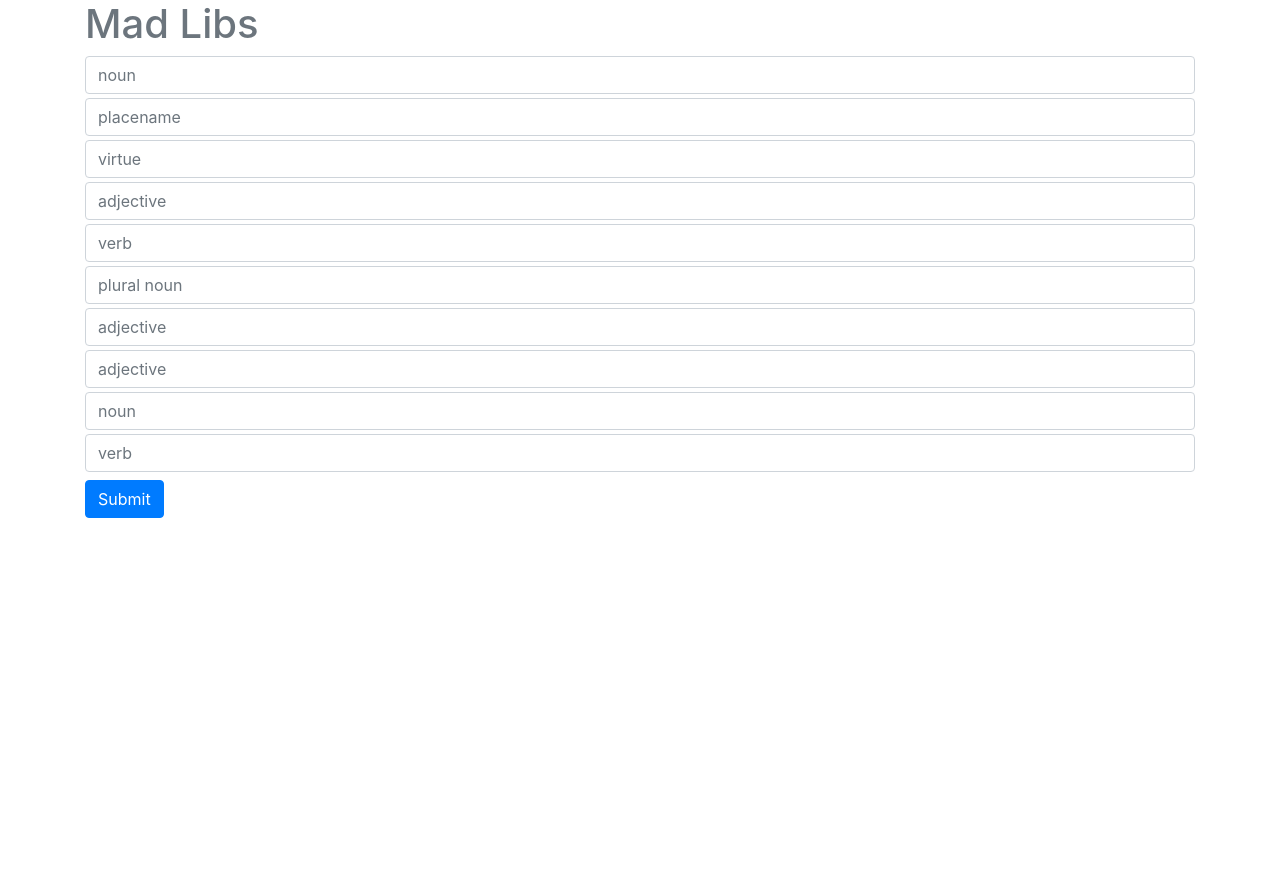
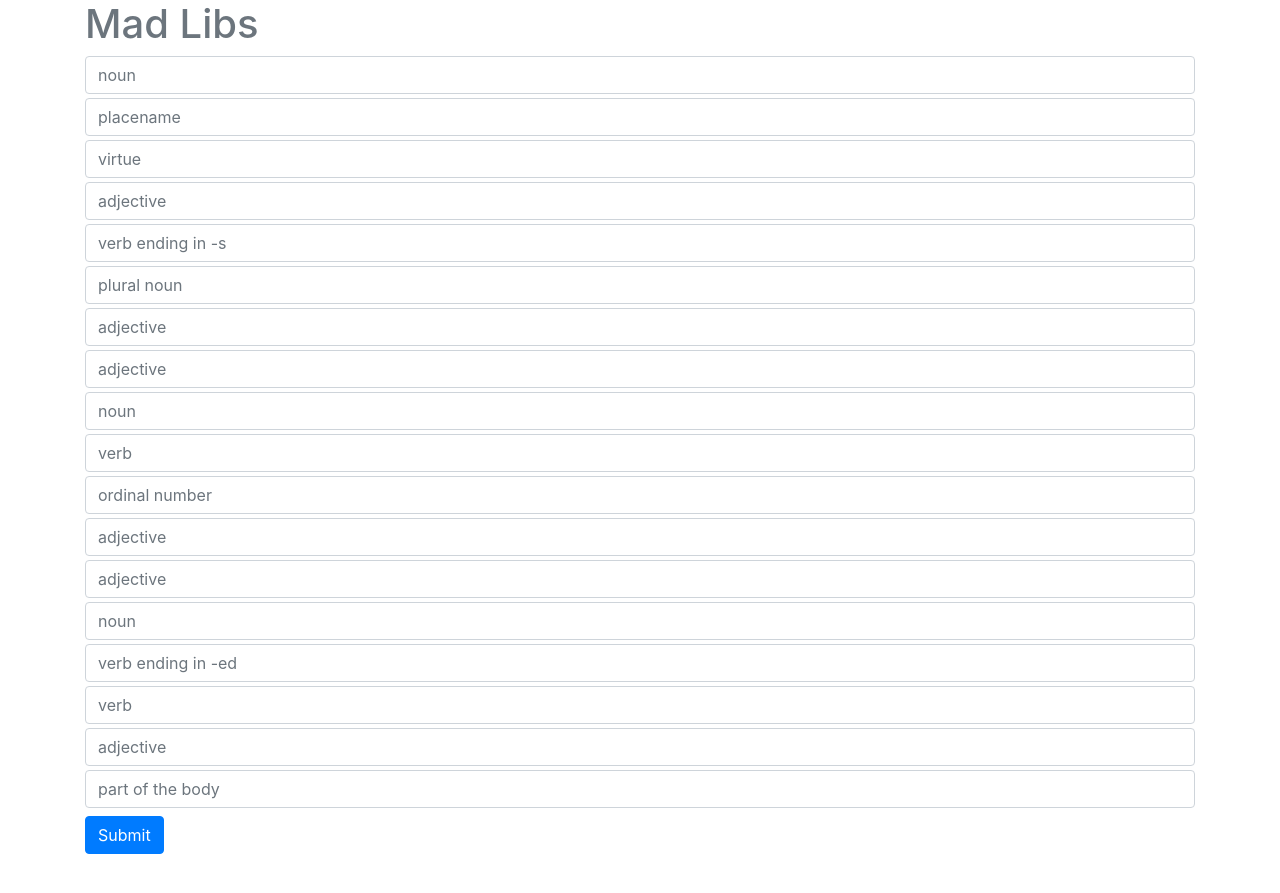
Before and after one commit to kenirwin/mad-libs, a Jekyll site: the page built from elise-birthday.html, in a window 1280 px wide. Shown: the top 893 px of the page. Built offline with Jekyll 4.4.1, drawn with Linux system fonts in a browser that asks for light colours.

Commit message:
elise birthday v2

```diff
--- a/elise-birthday.html
+++ b/elise-birthday.html
@@ -5,12 +5,10 @@ permalink: /elise-birthday
 ---
 Meet Elise, the <span class="input" data-placeholder="NOUN"></span> of <span class="input" data-placeholder="PLACENAME"></span>, Defender of <span class="input" data-placeholder="VIRTUE"></span>.
 
-Alongside her trusty sidekick, Sir <span class="input" data-placeholder="ADJECTIVE"></span> Bones, she <span class="input" data-placeholder="VERB"></span> the patriarchy, organizes crafternoons, and uprooting invasive <span class="input" data-placeholder="PLURAL NOUN"></span>, all while maintaining a(n) <span class="input" data-placeholder="ADJECTIVE"></span> sense of style.
+Alongside her trusty sidekick, Sir <span class="input" data-placeholder="ADJECTIVE"></span> Bones, she <span class="input" data-placeholder="VERB ENDING IN -S"></span> the patriarchy, organizes crafternoons, and uproots invasive <span class="input" data-placeholder="PLURAL NOUN"></span>, all while maintaining a(n) <span class="input" data-placeholder="ADJECTIVE"></span> sense of style.
 
-Who is this person? Is she myth? Is she legend? Nope. Just you not-so-average <span class="input" data-placeholder="ADJECTIVE"></span> psychologist. Armed with a DSM-V in hand and a <span class="input" data-placeholder="NOUN"></span> in the other, Elise <span class="input" data-placeholder="VERB"></span>
+Who is this person? Is she myth? Is she legend? Nope. Just you not-so-average <span class="input" data-placeholder="ADJECTIVE"></span> psychologist. Armed with a DSM-V in hand and a <span class="input" data-placeholder="NOUN"></span> in the other, Elise <span class="input" data-placeholder="VERB"></span>...
 
-Why, just yesterday, Elise and Bonesy-Bones
+Why, just yesterday, Elise was watching <i>Married at <span class="input" data-placeholder="ORDINAL NUMBER"></span> Sight</i>, when Sir Bonesy-Bones alerted her to a disturbance in the Force. She grabbed her knitting needles and her __ONE OF ELISE'S FAVORITE THINGS__ and raced to the <span class="input" data-placeholder="ADJECTIVE"></span> scene of the crime. There, right before her, a(n) <span class="input" data-placeholder="ADJECTIVE"></span> white dude in MAGA hat was watering his honeysuckle and receiving the <span class="input" data-placeholder="NOUN"></span> he had ordered from Amazon. "I will knit this in the bud," she said. She whipped out her knitting needles and <span class="input" data-placeholder="VERB ENDING IN -ED"></span> the yarn around him. While he was wrapped up in yarn, she invited <span class="input" data-placeholder="VERB"></span> native plants in his yard. Case closed.
 
-Elise is a big fan of her family.
-
-socialism/capitalism
+"Just another day as <span class="input" data-placeholder="ADJECTIVE"></span> badass," said Elise. "Meow," agreed Bones, as he licked his <span class="input" data-placeholder="PART OF THE BODY"></span>, and they walked home.
```
